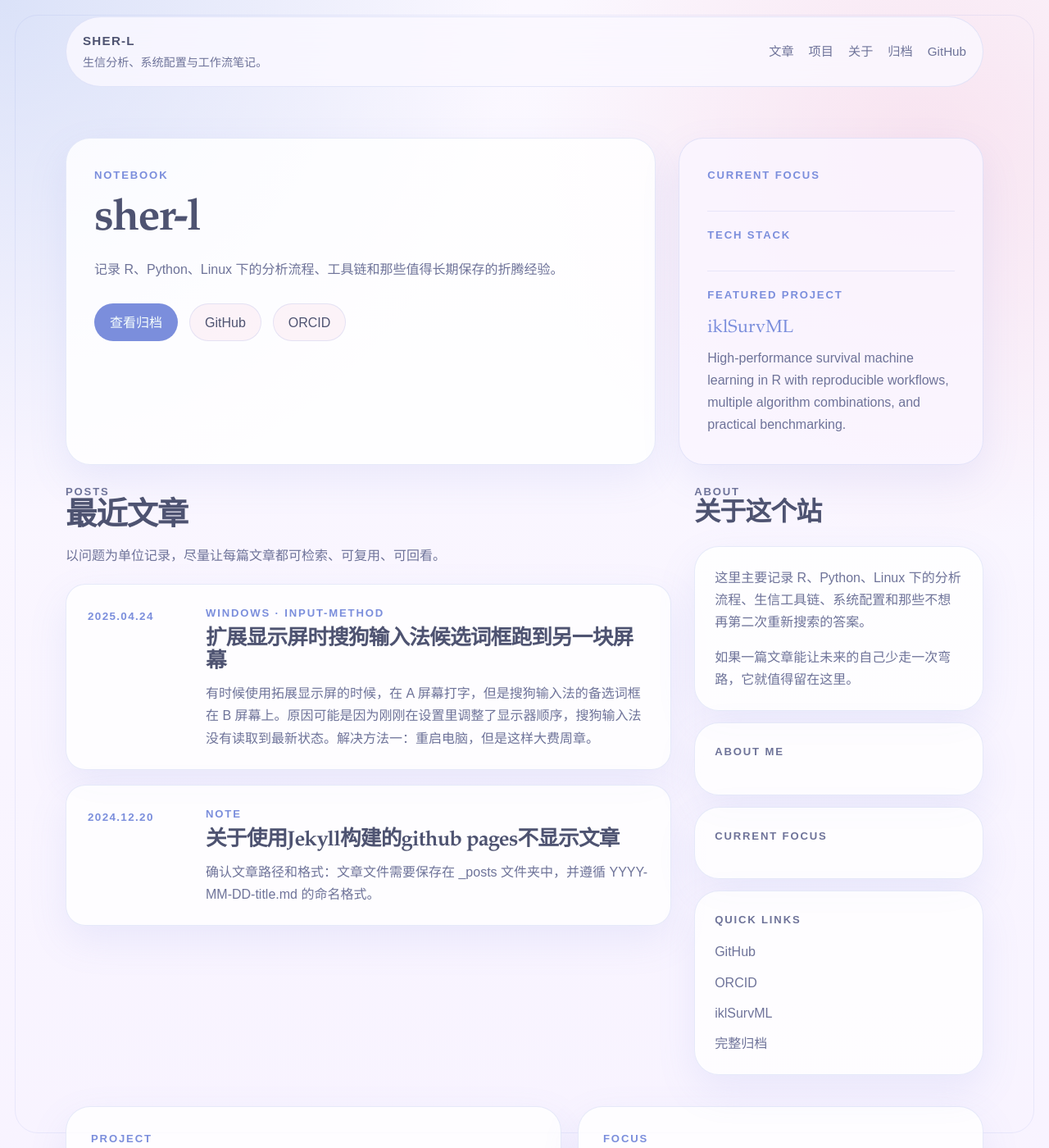
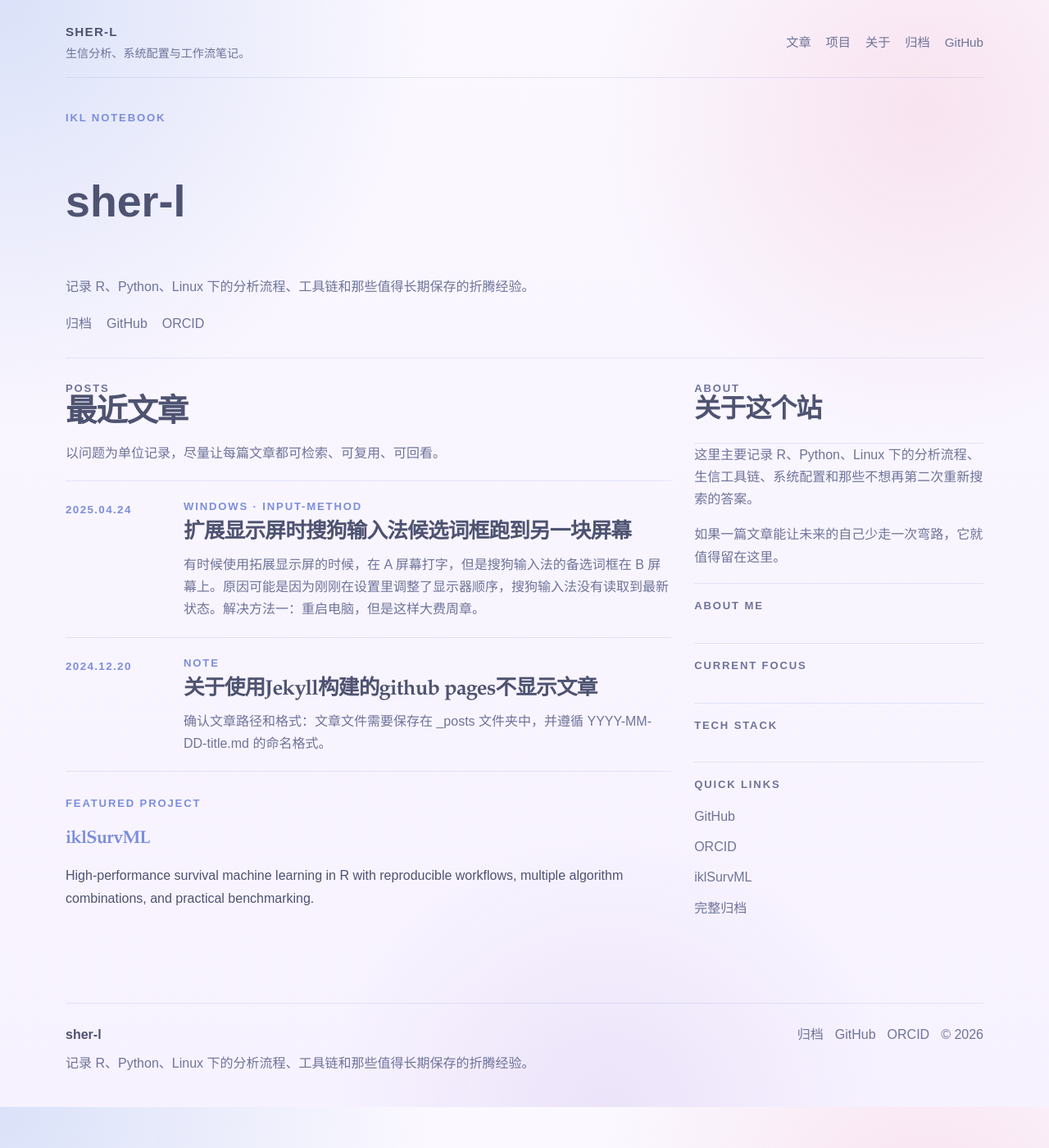
Before and after one commit to sher-l/sher-l.github.io, a Jekyll site: the page built from index.md, in a window 1280 px wide and 1400 px high. Shown: the whole window at 82% size. Built offline with Jekyll 4.4.1, drawn with Linux system fonts in a browser that asks for light colours; some of the changed text lies outside the part shown.

Commit message:
Tighten homepage layout toward blog flow

```diff
--- a/_layouts/home.html
+++ b/_layouts/home.html
@@ -2,40 +2,16 @@
 layout: default
 ---
 
-<section class="profile-shell">
-  <div class="profile-grid">
-    <div class="profile-copy">
-      <p class="hero-kicker">Notebook</p>
-      <h1>{{ site.author.name }} <span>{{ site.profile.handle }}</span></h1>
-      <p class="profile-summary">{{ site.profile.summary }}</p>
-      <p class="hero-intro">{{ site.description }}</p>
+<section class="home-intro">
+  <p class="hero-kicker">IKL notebook</p>
+  <h1>{{ site.author.name }} <span>{{ site.profile.handle }}</span></h1>
+  <p class="profile-summary">{{ site.profile.summary }}</p>
+  <p class="hero-intro">{{ site.description }}</p>
 
-      <div class="hero-actions">
-        <a class="button button-primary" href="{{ '/archive/' | relative_url }}">查看归档</a>
-        <a class="button button-secondary" href="{{ site.links.github }}" target="_blank" rel="noreferrer">GitHub</a>
-        <a class="button button-secondary" href="{{ site.links.orcid }}" target="_blank" rel="noreferrer">ORCID</a>
-      </div>
-    </div>
-
-    <aside class="profile-meta">
-      <div class="meta-block">
-        <p class="panel-eyebrow">Current focus</p>
-        <p class="panel-text">{{ site.profile.focus }}</p>
-      </div>
-      <div class="meta-block">
-        <p class="panel-eyebrow">Tech stack</p>
-        <div class="stack-list">
-          {% for item in site.profile.tech_stack %}
-            <span>{{ item }}</span>
-          {% endfor %}
-        </div>
-      </div>
-      <div class="meta-block" id="projects">
-        <p class="panel-eyebrow">Featured project</p>
-        <a class="feature-link" href="{{ site.featured_project.url }}" target="_blank" rel="noreferrer">{{ site.featured_project.name }}</a>
-        <p class="panel-caption">{{ site.featured_project.description }}</p>
-      </div>
-    </aside>
+  <div class="home-links">
+    <a href="{{ '/archive/' | relative_url }}">归档</a>
+    <a href="{{ site.links.github }}" target="_blank" rel="noreferrer">GitHub</a>
+    <a href="{{ site.links.orcid }}" target="_blank" rel="noreferrer">ORCID</a>
   </div>
 </section>
 
@@ -65,6 +41,12 @@
         </article>
       {% endfor %}
     </div>
+
+    <section class="home-project" id="projects">
+      <p class="focus-kicker">Featured project</p>
+      <h2><a class="feature-link" href="{{ site.featured_project.url }}" target="_blank" rel="noreferrer">{{ site.featured_project.name }}</a></h2>
+      <p>{{ site.featured_project.description }}</p>
+    </section>
   </div>
 
   <aside class="content-aside">
@@ -73,21 +55,30 @@
       <h2>关于这个站</h2>
     </div>
 
-    <div class="note-card">
+    <div class="sidebar-block sidebar-copy">
       {{ content }}
     </div>
 
-    <div class="info-card">
+    <div class="sidebar-block">
       <p class="panel-eyebrow">About me</p>
       <p>{{ site.profile.summary }}</p>
     </div>
 
-    <div class="info-card">
+    <div class="sidebar-block">
       <p class="panel-eyebrow">Current focus</p>
       <p>{{ site.profile.focus }}</p>
     </div>
 
-    <div class="info-card">
+    <div class="sidebar-block">
+      <p class="panel-eyebrow">Tech stack</p>
+      <div class="stack-list">
+        {% for item in site.profile.tech_stack %}
+          <span>{{ item }}</span>
+        {% endfor %}
+      </div>
+    </div>
+
+    <div class="sidebar-block">
       <p class="panel-eyebrow">Quick links</p>
       <div class="aside-links">
         <a href="{{ site.links.github }}" target="_blank" rel="noreferrer">GitHub</a>
@@ -98,17 +89,3 @@
     </div>
   </aside>
 </section>
-
-<section class="feature-strip">
-  <div class="feature-card feature-card-wide">
-    <p class="focus-kicker">Project</p>
-    <h2>{{ site.featured_project.name }}</h2>
-    <p>{{ site.featured_project.description }}</p>
-    <a class="feature-link" href="{{ site.featured_project.url }}" target="_blank" rel="noreferrer">查看项目</a>
-  </div>
-  <div class="feature-card">
-    <p class="focus-kicker">Focus</p>
-    <h2>工作方式</h2>
-    <p>优先保存能重复利用的分析流程、系统配置和真正用过之后还值得留下来的经验。</p>
-  </div>
-</section>
--- a/assets/css/style.css
+++ b/assets/css/style.css
@@ -51,11 +51,7 @@
 }
 
 .page-frame {
-  position: fixed;
-  inset: 18px;
-  border: 1px solid rgba(123, 142, 220, 0.12);
-  border-radius: 28px;
-  pointer-events: none;
+  display: none;
 }
 
 .site-header,
@@ -66,9 +62,8 @@
 }
 
 .nav-shell,
-.profile-shell,
+.home-intro,
 .content-grid,
-.feature-strip,
 .footer-shell,
 .page-shell,
 .post-shell {
@@ -77,7 +72,7 @@
 }
 
 .site-header {
-  padding-top: 20px;
+  padding-top: 12px;
 }
 
 .nav-shell {
@@ -85,11 +80,9 @@
   align-items: center;
   justify-content: space-between;
   gap: 24px;
-  padding: 16px 20px;
-  border: 1px solid var(--line);
-  border-radius: 999px;
-  background: rgba(251, 248, 255, 0.82);
-  backdrop-filter: blur(18px);
+  padding: 14px 0 16px;
+  border-bottom: 1px solid var(--line);
+  background: transparent;
 }
 
 .brandmark {
@@ -141,49 +134,26 @@
 }
 
 .site-main {
-  padding: 28px 0 84px;
+  padding: 18px 0 84px;
 }
 
-.profile-shell {
-  padding: 34px 0 22px;
-}
-
-.profile-grid {
-  display: grid;
-  grid-template-columns: minmax(0, 1.55fr) minmax(300px, 0.8fr);
-  gap: 28px;
-}
-
-.profile-copy,
-.profile-meta,
-.post-row,
-.note-card,
-.info-card,
-.feature-card,
-.archive-item,
 .post-hero,
 .post-body,
-.page-shell,
-.footer-shell {
+.page-shell {
   border: 1px solid var(--line);
   background: var(--surface);
   box-shadow: var(--shadow);
 }
 
-.profile-copy,
-.profile-meta,
-.note-card,
-.info-card,
-.feature-card,
 .post-hero,
 .post-body,
 .page-shell {
   border-radius: 30px;
 }
 
-.profile-copy,
-.profile-meta {
-  padding: 34px;
+.home-intro {
+  padding: 20px 0 28px;
+  border-bottom: 1px solid var(--line);
 }
 
 .hero-kicker,
@@ -203,7 +173,7 @@
 .profile-copy h1,
 .section-heading h1,
 .section-heading h2,
-.feature-card h2,
+.home-project h2,
 .archive-item h3,
 .post-row h3,
 .post-hero h1,
@@ -215,7 +185,7 @@
   line-height: 1.08;
 }
 
-.profile-copy h1 {
+.home-intro h1 {
   display: flex;
   flex-wrap: wrap;
   gap: 12px;
@@ -223,7 +193,7 @@
   font-size: clamp(2.4rem, 4.2vw, 4.3rem);
 }
 
-.profile-copy h1 span {
+.home-intro h1 span {
   color: var(--ink-muted);
   font-size: 0.48em;
   font-weight: 500;
@@ -239,8 +209,8 @@
 
 .hero-intro,
 .section-heading p,
-.note-card,
-.info-card p,
+.sidebar-copy,
+.sidebar-block p,
 .post-row p,
 .archive-item p,
 .panel-text,
@@ -254,49 +224,20 @@
   font-size: 1rem;
 }
 
-.hero-actions {
+.home-links {
   display: flex;
   flex-wrap: wrap;
-  gap: 14px;
-  margin-top: 28px;
+  gap: 18px;
+  margin-top: 18px;
 }
 
-.button {
-  display: inline-flex;
-  align-items: center;
-  justify-content: center;
-  min-height: 46px;
-  padding: 0 18px;
-  border-radius: 999px;
-  border: 1px solid var(--line);
-  background: rgba(255, 255, 255, 0.55);
-  transition: transform 180ms ease, border-color 180ms ease, background 180ms ease;
+.home-links a {
+  color: var(--ink-muted);
 }
 
-.button:hover,
-.button:focus-visible {
-  transform: translateY(-1px);
-}
-
-.button-primary {
-  color: #f7fffd;
-  background: var(--accent);
-  border-color: transparent;
-}
-
-.button-secondary {
-  background: rgba(240, 194, 215, 0.18);
-}
-
-.profile-meta {
-  display: grid;
-  gap: 18px;
-  background: rgba(250, 246, 255, 0.8);
-}
-
-.meta-block + .meta-block {
-  border-top: 1px solid rgba(123, 142, 220, 0.14);
-  padding-top: 18px;
+.home-links a:hover,
+.home-links a:focus-visible {
+  color: var(--accent);
 }
 
 .panel-text {
@@ -358,6 +299,7 @@
   grid-template-columns: minmax(0, 1.55fr) minmax(280px, 0.74fr);
   gap: 28px;
   align-items: start;
+  padding-top: 26px;
 }
 
 .section-heading {
@@ -387,7 +329,11 @@
 .post-stream,
 .archive-list {
   display: grid;
-  gap: 18px;
+  gap: 0;
+}
+
+.post-stream {
+  border-top: 1px solid var(--line);
 }
 
 .post-row,
@@ -399,8 +345,11 @@
   display: grid;
   grid-template-columns: 124px minmax(0, 1fr);
   gap: 20px;
-  border-radius: 24px;
-  background: rgba(255, 255, 255, 0.78);
+  padding: 20px 0;
+  border-bottom: 1px solid var(--line);
+  background: transparent;
+  border-radius: 0;
+  box-shadow: none;
 }
 
 .post-row-date {
@@ -428,24 +377,21 @@
   margin: 10px 0 0;
 }
 
-.note-card,
-.info-card {
-  padding: 24px;
-  margin-bottom: 14px;
+.sidebar-block {
+  padding: 16px 0 18px;
+  border-top: 1px solid var(--line);
 }
 
-.note-card p:first-child,
-.info-card p:first-child {
+.sidebar-copy {
+  padding-top: 0;
+}
+
+.sidebar-block p:first-child {
   margin-top: 0;
 }
 
-.note-card p:last-child,
-.info-card p:last-child {
+.sidebar-block p:last-child {
   margin-bottom: 0;
-}
-
-.info-card {
-  background: rgba(255, 255, 255, 0.76);
 }
 
 .aside-links {
@@ -457,24 +403,16 @@
   color: var(--ink-muted);
 }
 
-.feature-strip {
-  display: grid;
-  grid-template-columns: minmax(0, 1.1fr) minmax(0, 0.9fr);
-  gap: 20px;
-  padding-top: 24px;
+.home-project {
+  padding-top: 28px;
 }
 
-.feature-card {
-  padding: 28px 30px;
-  background: rgba(255, 255, 255, 0.8);
+.home-project h2 {
+  font-size: clamp(1.7rem, 2.4vw, 2.4rem);
+  margin-bottom: 12px;
 }
 
-.feature-card h2 {
-  font-size: 2rem;
-  margin-bottom: 10px;
-}
-
-.feature-card p:last-child {
+.home-project p:last-child {
   margin-bottom: 0;
 }
 
@@ -649,8 +587,8 @@
   align-items: flex-start;
   justify-content: space-between;
   gap: 24px;
-  padding: 24px 28px;
-  border-radius: 28px;
+  padding: 24px 0 0;
+  border-top: 1px solid var(--line);
 }
 
 .footer-title {
@@ -677,19 +615,12 @@
   }
 
   .nav-shell,
-  .profile-grid,
   .content-grid,
-  .feature-strip,
   .footer-shell,
   .archive-item,
   .post-row,
   .post-footer-nav {
     grid-template-columns: 1fr;
-  }
-
-  .nav-shell,
-  .footer-shell {
-    border-radius: 26px;
   }
 
   .site-nav {
@@ -708,12 +639,7 @@
 
 @media (max-width: 640px) {
   .nav-shell,
-  .profile-copy,
-  .profile-meta,
   .post-row,
-  .note-card,
-  .info-card,
-  .feature-card,
   .archive-item,
   .post-hero,
   .post-body,
@@ -723,17 +649,8 @@
     padding-right: 20px;
   }
 
-  .profile-copy h1,
+  .home-intro h1,
   .post-hero h1 {
     max-width: none;
   }
-
-  .button {
-    width: 100%;
-  }
-
-  .hero-actions {
-    display: grid;
-    grid-template-columns: 1fr;
-  }
 }
```
